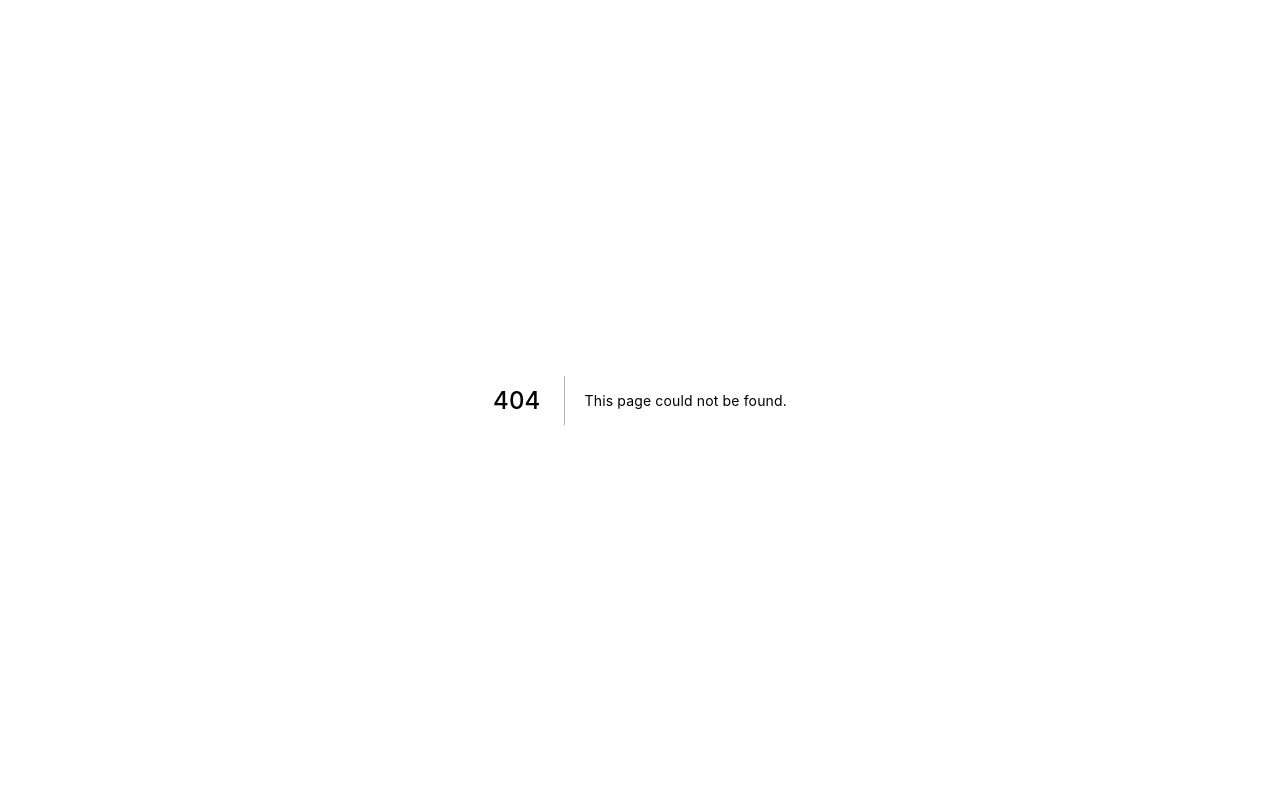
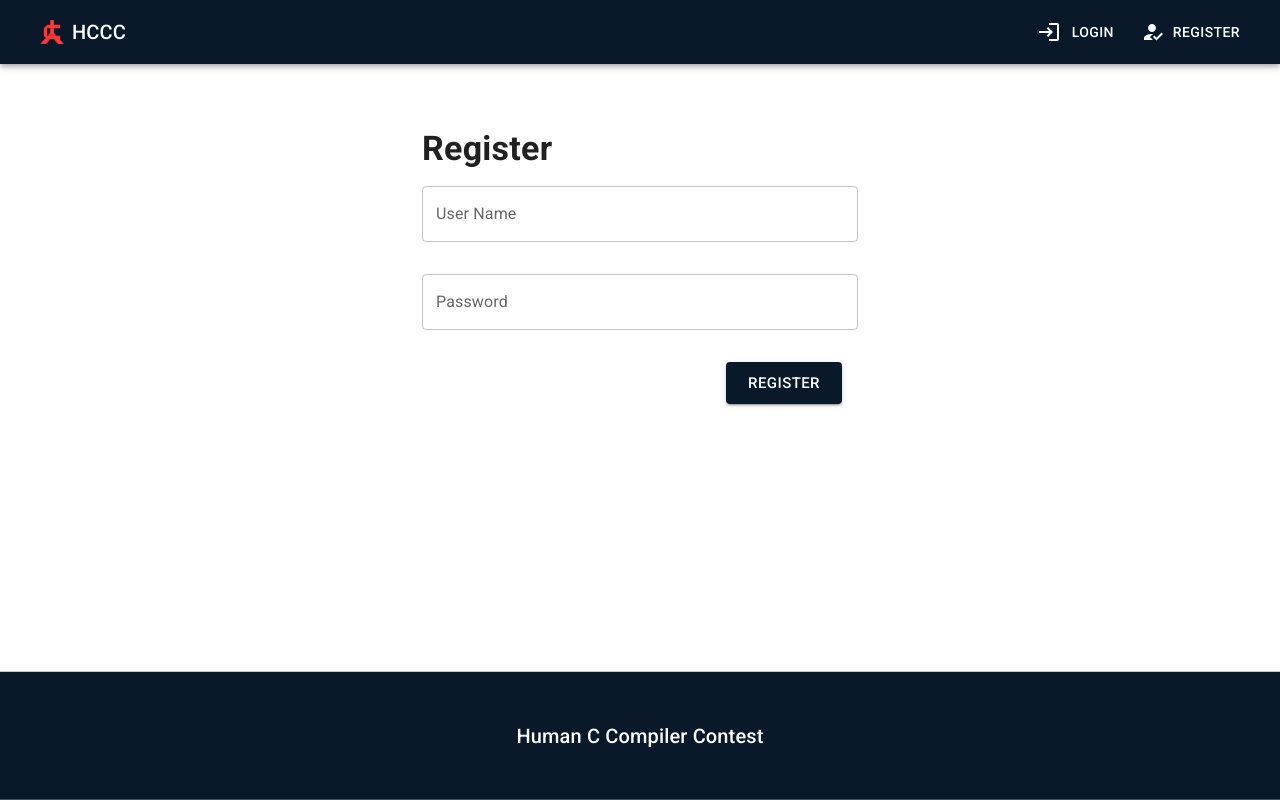
Before and after one commit to HumanCCompilerContest/Human-C-Compiler-Contest_frontend, a Next.js app: page /register in a window 1280 px wide. Before the commit this address had no page. Built offline with nearby package versions, Linux system fonts and the light colour scheme.

Commit message:
[add] register page

```diff
--- /dev/null
+++ b/src/pages/register.tsx
@@ -0,0 +1,67 @@
+import type { NextPage } from 'next'
+import Head from 'next/head'
+import Container from '@mui/material/Container'
+import Button from '@mui/material/Button'
+import TextField from '@mui/material/TextField'
+import Box from '@mui/material/Box'
+import Typography from '@mui/material/Typography'
+
+import Footer from '@/components/organisms/Footer'
+import Header from '@/components/organisms/Header'
+
+const Login: NextPage = () => {
+  return (
+    <>
+      <Head>
+        <title>Register | HCCC</title>
+        <meta name='description' content='人間Cコンパイラーコンテスト' />
+      </Head>
+
+      <div style={{ height: '100%' }}>
+        <Header />
+        <Container sx={{ marginTop: '4rem' }}>
+          <Box sx={{ width: '500px', margin: '1rem auto' }}>
+            <Typography
+              variant='h4'
+              component='div'
+              sx={{ fontWeight: 600, margin: '0 0 0 2rem' }}
+            >
+              Register
+            </Typography>
+            <Box sx={{ margin: '1rem 2rem' }}>
+              <TextField
+                id='outlined-basic'
+                className='w-20'
+                label='User Name'
+                variant='outlined'
+                fullWidth
+              />
+            </Box>
+            <Box sx={{ margin: '2rem' }}>
+              <TextField
+                id='outlined-basic'
+                label='Password'
+                variant='outlined'
+                fullWidth
+              />
+            </Box>
+            <Box
+              sx={{
+                display: 'flex',
+                justifyContent: 'right',
+                marginRight: '3rem',
+              }}
+            >
+              <Button variant='contained' size='large'>
+                Register
+              </Button>
+            </Box>
+          </Box>
+        </Container>
+        <Footer />
+      </div>
+    </>
+  )
+}
+
+export default Login
```
